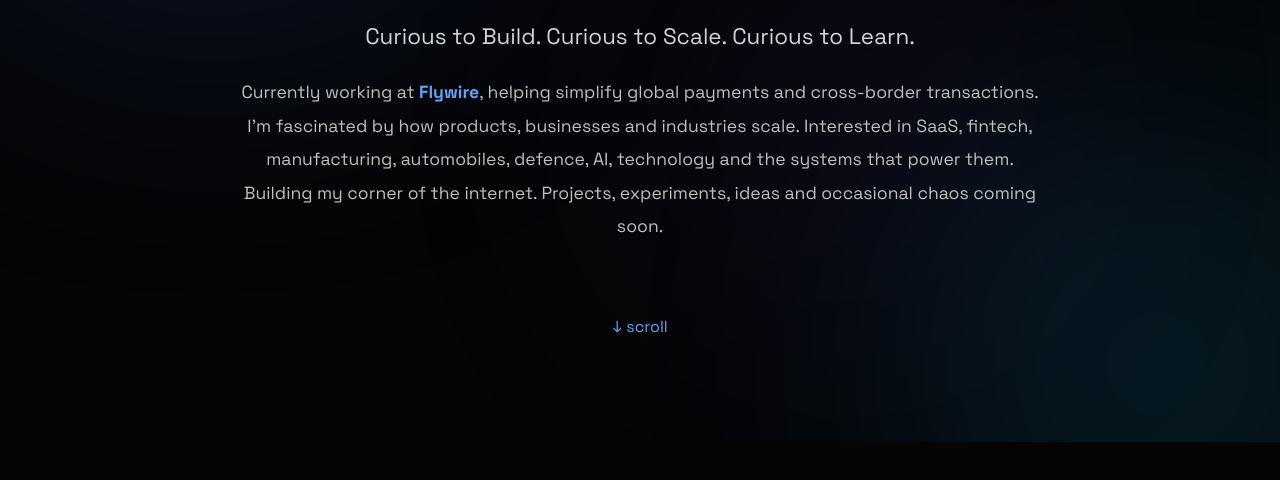
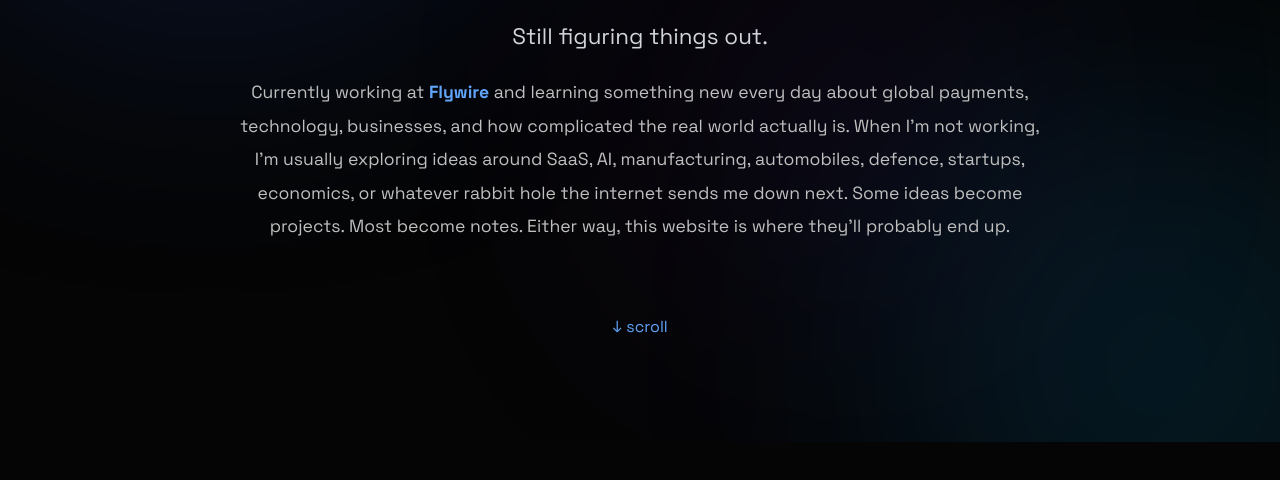
Before and after one commit to rithikbuilds/personal-website, a plain HTML site: page index.html in a window 1280 px wide. Shown: the part 358-838 px from the top of the page. Drawn offline with Linux system fonts and the light colour scheme.

Commit message:
Update index.html

```diff
--- a/index.html
+++ b/index.html
@@ -303,20 +303,20 @@ FROM INDIA 🇮🇳
 </div>
 
 <div class="tagline">
-Curious to Build. Curious to Scale. Curious to Learn.
+Still figuring things out.
 </div>
 
 <div class="description">
 
-Currently working at <span class="highlight">Flywire</span>, helping simplify global payments and cross-border transactions.
+Currently working at <span class="highlight">Flywire</span> and learning something new every day about global payments, technology, businesses, and how complicated the real world actually is.
 
-I'm fascinated by how products, businesses and industries scale.
+When I'm not working, I'm usually exploring ideas around SaaS, AI, manufacturing, automobiles, defence, startups, economics, or whatever rabbit hole the internet sends me down next.
 
-Interested in SaaS, fintech, manufacturing, automobiles, defence, AI, technology and the systems that power them.
+Some ideas become projects.
 
-Building my corner of the internet.
+Most become notes.
 
-Projects, experiments, ideas and occasional chaos coming soon.
+Either way, this website is where they'll probably end up.
 
 </div>
 
```
